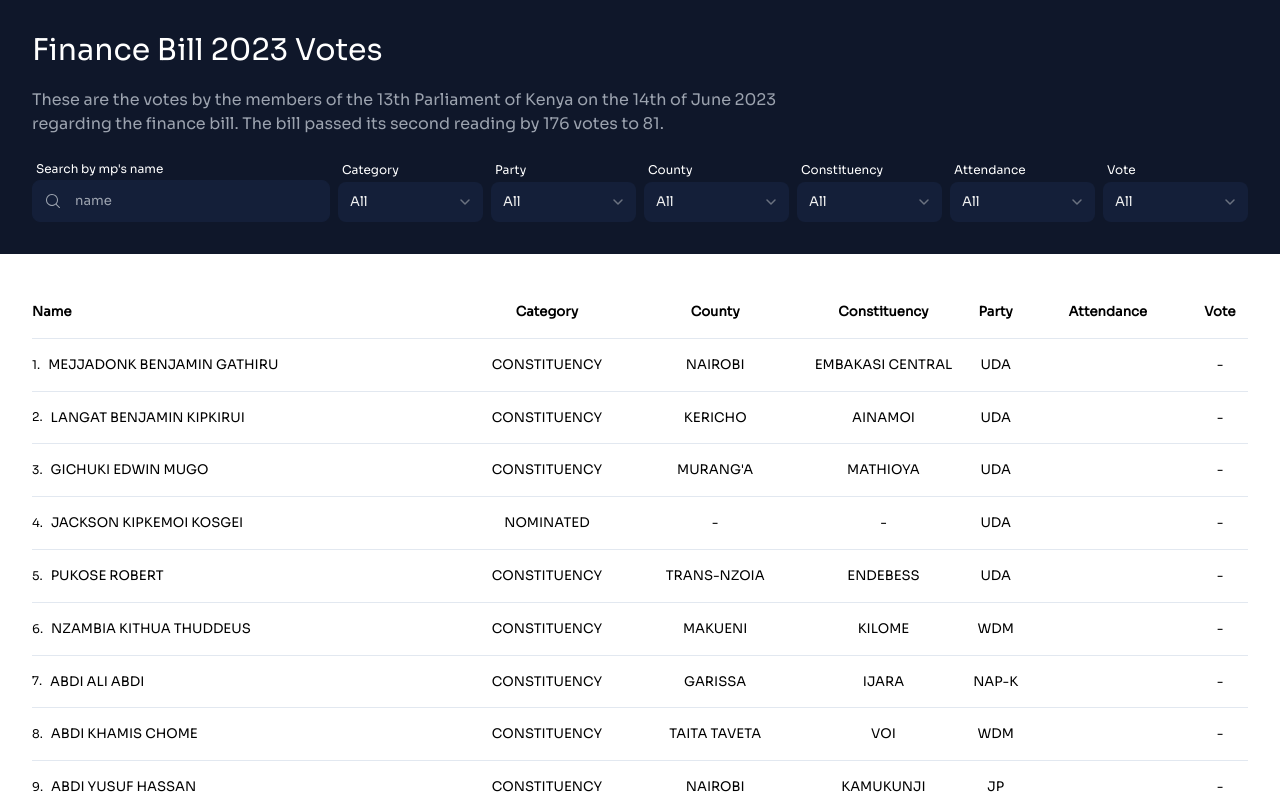
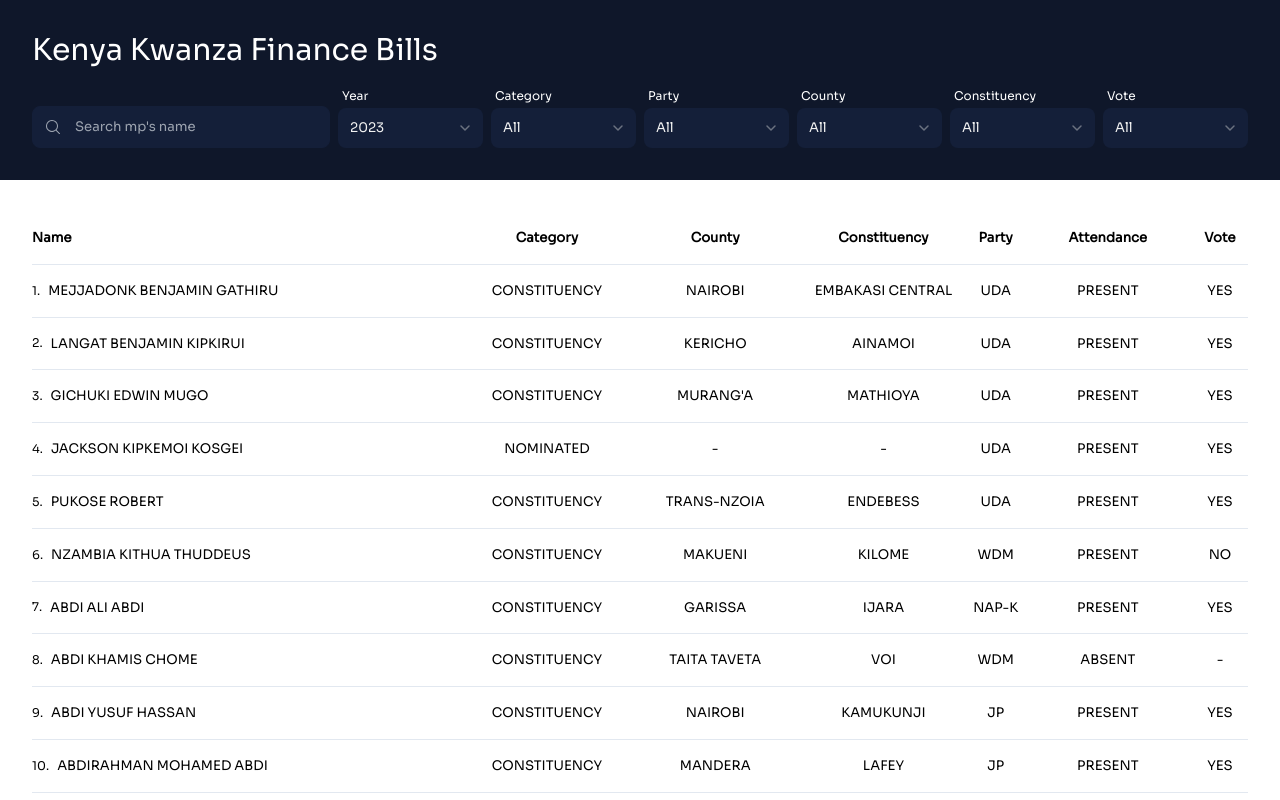
Before and after one commit to AustinMusiku/FinanceBill2023Votes, a React (Vite) app: page / in a window 1280 px wide. Shown: the top 800 px of the page. Built offline with nearby package versions, Linux system fonts and the light colour scheme.

Commit message:
Render 2024 finance bill votes
- Modify App.jsx to render the 2024 fb votes
- Add filter by votes by year

```diff
--- a/src/App.jsx
+++ b/src/App.jsx
@@ -22,6 +22,7 @@ const App = () => {
 	// checkboxes
 	const [attendance, setAttendance] = useState("");
 	const [vote, setVote] = useState("");
+	const [year, setYear] = useState("2023");
 
 	const [filteredMps, setFilteredMps] = useState([]);
 
@@ -33,7 +34,7 @@ const App = () => {
 
 	useEffect(() => {
 		setFilteredMps(filterMps(mps));
-	}, [name, category, party, county, constituency, attendance, vote]);
+	}, [name, category, party, county, constituency, attendance, vote, year]);
 
 	function filterMps(mps) {
 		if (
@@ -91,7 +92,7 @@ const App = () => {
 
 		// filter by attendance
 		if (attendance !== "") {
-			mps = mps.filter((mp) => mp.attendance === attendance);
+			mps = mps.filter((mp) => mp.votes[year].attendance === attendance);
 		}
 
 		// filter by vote
@@ -99,7 +100,7 @@ const App = () => {
 			mps = mps.filter((mp) => {
 				// TODO: allow forwards compatibility with 2024 votes
 				let voteAsDigit = vote === "YES" ? 1 : 0;
-				return mp["2023"] === voteAsDigit;
+				return mp.votes[year].vote === voteAsDigit;
 			});
 		}
 
@@ -116,33 +117,21 @@ const App = () => {
 		setVote("");
 		setAttendance("");
 		setFilteredMps(mps);
+		setYear("2023");
 	}
 
 	return (
 		<section className="page-section flex flex-col">
 			<header className="mb-4 bg-slate-900 px-6 pb-6 pt-8 md:mb-8 md:px-8 md:pb-8">
-				<h1 className="mb-5 font-sans text-3xl text-white">
-					Finance Bill 2023 Votes
+				<h1 className="mb-5 font-sans text-2xl text-white md:text-3xl">
+					Kenya Kwanza Finance Bills
 				</h1>
-
-				<p className="mb-5 max-w-prose text-base text-gray-400">
-					These are the votes by the members of the 13th Parliament of Kenya on
-					the 14th of June 2023 regarding the finance bill. The bill passed its
-					second reading by 176 votes to 81.
-				</p>
 
 				<form className="grid w-full grid-cols-1 gap-y-4 md:grid-cols-8 md:items-end md:gap-2">
 					{/* mp name */}
 					<div className="col-start-1 col-end-3">
-						{/* label */}
-						<label
-							htmlFor="name"
-							className="ml-1 text-sm text-white md:text-xs"
-						>
-							Search by mp's name
-						</label>
 						<FormText
-							label="mp name"
+							label="name"
 							value={name}
 							onChange={(e) => setName(e.target.value)}
 						></FormText>
@@ -151,6 +140,15 @@ const App = () => {
 					{/* dropdowns */}
 					{showFilters && (
 						<div className="grid grid-cols-1 gap-3 md:col-start-3 md:col-end-9 md:grid-cols-6 md:gap-2">
+							{/* year */}
+							<FormDropdown
+								label="year"
+								options={["2023", "2024"]}
+								value={year}
+								onChange={(e) => setYear(e.target.value)}
+								disableAll={true}
+							></FormDropdown>
+
 							{/* category */}
 							<FormDropdown
 								label="category"
@@ -183,14 +181,6 @@ const App = () => {
 								onChange={(e) => setConstituency(e.target.value)}
 							></FormDropdown>
 
-							{/* attendance */}
-							<FormDropdown
-								label="attendance"
-								options={mps.map((mp) => mp.attendance)}
-								value={attendance}
-								onChange={(e) => setAttendance(e.target.value)}
-							></FormDropdown>
-
 							{/* vote */}
 							<FormDropdown
 								label="vote"
@@ -203,7 +193,7 @@ const App = () => {
 
 					{/* toggle filters */}
 					<button
-						className="col-start-1 col-end-3 mt-0 rounded-lg bg-slate-800 p-2 text-sm text-white md:hidden"
+						className="col-start-1 col-end-3 mt-0 rounded-lg bg-slate-800 p-2.5 text-sm text-white md:hidden"
 						onClick={(e) => {
 							e.preventDefault();
 							setShowFilters(!showFilters);
@@ -229,7 +219,7 @@ const App = () => {
 						</button>
 					</div>
 				) : (
-					<Mps mps={filteredMps} />
+					<Mps mps={filteredMps} year={year} />
 				)}
 			</section>
 
--- a/src/FormDropdown.jsx
+++ b/src/FormDropdown.jsx
@@ -1,4 +1,4 @@
-const FormDropdown = ({ label, options, value, onChange }) => {
+const FormDropdown = ({ label, options, value, onChange, disableAll }) => {
 	return (
 		<div className="input-container flex flex-col items-start gap-1">
 			<label
@@ -13,7 +13,7 @@ const FormDropdown = ({ label, options, value, onChange }) => {
 				value={value}
 				onChange={onChange}
 			>
-				<option value="">All</option>
+				{!disableAll && <option value="">All</option>}
 				{options
 					.filter(
 						(value, index, self) =>
--- a/src/FormText.jsx
+++ b/src/FormText.jsx
@@ -1,7 +1,7 @@
 const FormText = ({ value, onChange }) => {
 	return (
-		<div className="box-border flex w-full items-center justify-between rounded-lg border-[1px] border-[#141f39] bg-[#141f39] py-2 text-sm">
-			<div className="height-full ml-1 mr-1.5 flex max-h-full items-center px-2">
+		<div className="box-border flex w-full items-center justify-between rounded-lg border-[1px] border-[#141f39] bg-[#141f39] py-1 text-sm">
+			<div className="height-full my-2 ml-1 mr-1.5 flex max-h-full items-center px-2">
 				<svg className="h-4 w-4 border-0 outline-none" viewBox="0 0 32 32">
 					<path
 						className="fill-current text-gray-400"
@@ -15,7 +15,7 @@ const FormText = ({ value, onChange }) => {
 				type="text"
 				className="block w-full border-0 bg-[#141f39] py-0 pl-0 text-sm text-gray-200 outline-none placeholder:text-gray-400 focus:ring-0"
 				value={value}
-				placeholder="name"
+				placeholder="Search mp's name"
 				onChange={onChange}
 			/>
 		</div>
--- a/src/MpsList.jsx
+++ b/src/MpsList.jsx
@@ -1,6 +1,6 @@
 import Mp from "./Mp";
 
-const MpsList = ({ mps }) => {
+const MpsList = ({ mps, year }) => {
 	let mpsList = mps.map((mp, idx) => {
 		return (
 			<Mp
@@ -11,8 +11,8 @@ const MpsList = ({ mps }) => {
 				county={mp.county}
 				constituency={mp.constituency}
 				party={mp.party}
-				attendance={mp.attendance ?? true}
-				vote={mp["2023"] ?? true}
+				attendance={mp.votes[year].attendance ?? true}
+				vote={mp.votes[year].vote ?? true}
 				category={mp.category ?? ""}
 			/>
 		);
```
